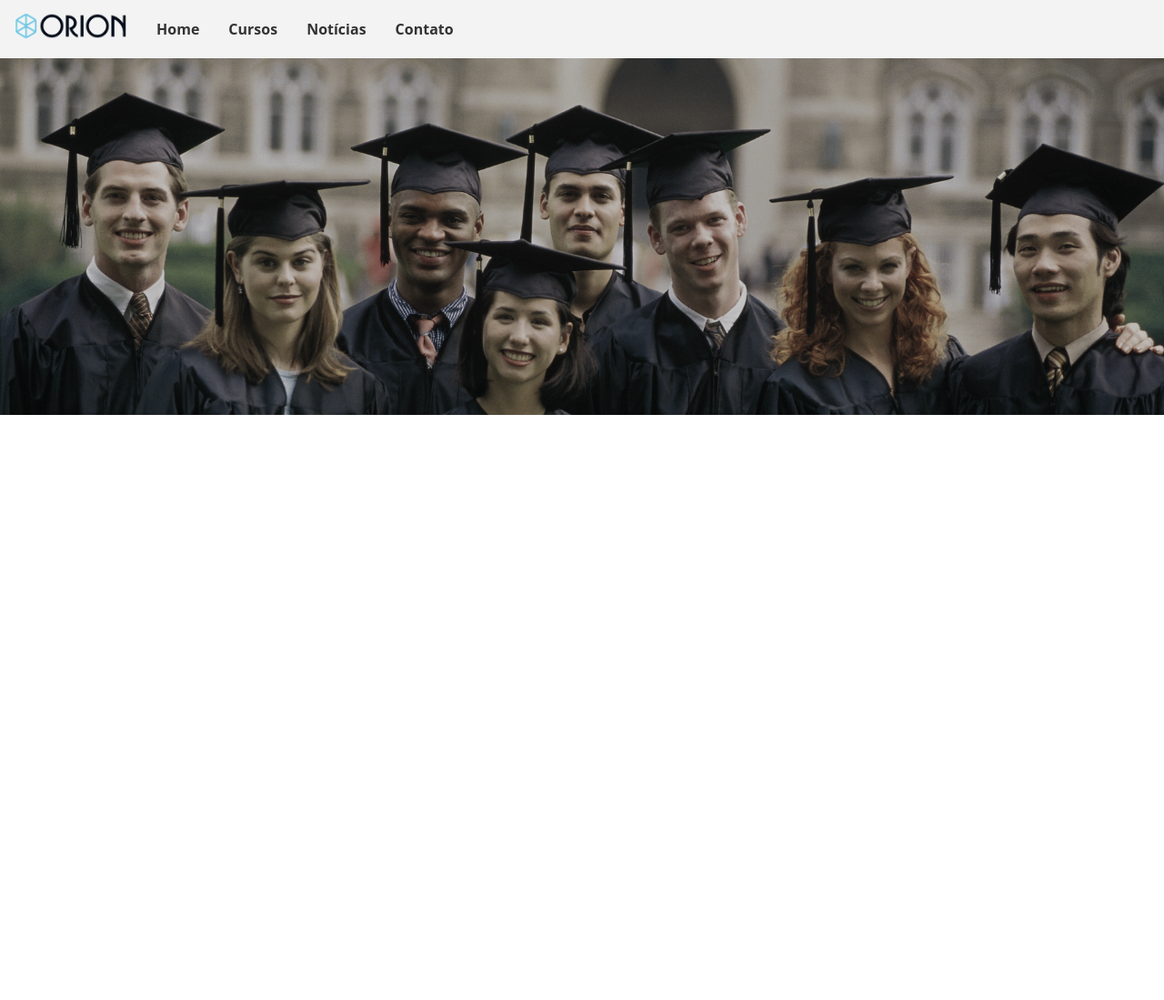
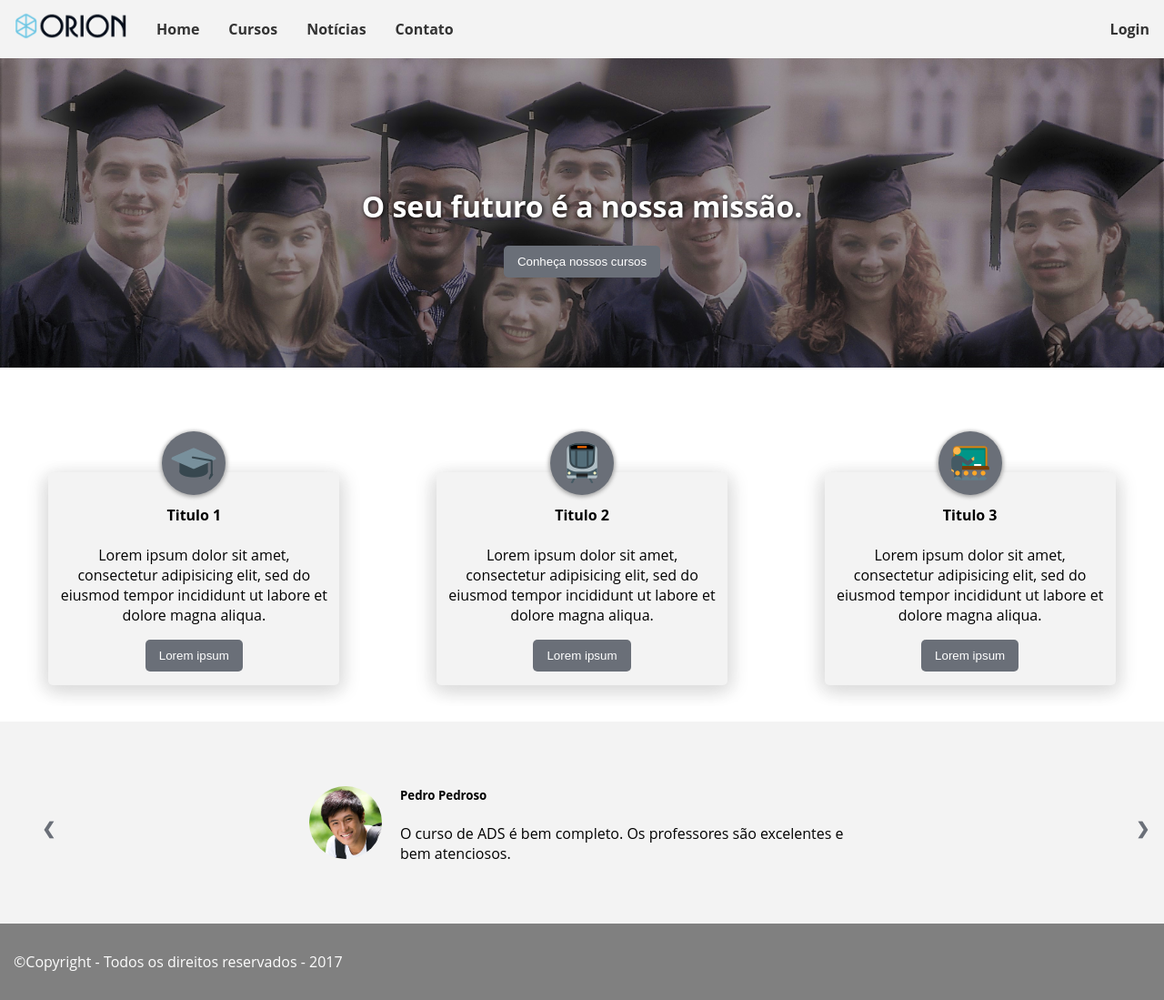
Before and after one commit to Luclujan7198/LMS, a Django app: page / in a window 1280 px wide. Shown: the whole page at 91% size. Before the commit the page ends 456 px from the top, so only its background shows below. Run offline with Django 3.2, Linux system fonts and the light colour scheme.

Commit message:
CTA e avaliacoes

```diff
--- a/LMS/LMSWeb/static/css/base.css
+++ b/LMS/LMSWeb/static/css/base.css
@@ -1,10 +1,7 @@
-* {
-    box-sizing: border-box;
-}
+* { box-sizing: border-box; }
 
 body {
     margin: 0;
-    /* background: #f7f7f7; */
     font-family: 'Open Sans', sans-serif;;
 }
 
@@ -18,13 +15,9 @@ a {
     font-weight: bold;
 }
 
-a:visited {
-    color: darkblue;
-}
+a:visited { color: darkblue; }
 
-.content {
-    padding: 15px;
-}
+.content { padding: 15px; }
 
 footer {
     background: gray;
@@ -33,13 +26,9 @@ footer {
 }
 
 /* NAVBAR */
-nav {
-    background-color: #f3f3f3;
-}
+nav { background-color: #f3f3f3; }
 
-nav .navbar-header .logo {
-    float: left;
-}
+nav .navbar-header .logo { float: left; }
 
 nav .navbar-header .logo a {
     display: block;
@@ -54,7 +43,8 @@ nav .navbar-header .logo a:hover {
 }
 
 nav .navbar-header .logo a img {
-    height: 29px; width: auto;
+    height: 29px;
+    width: auto;
 }
 
 nav .navbar-header .navbar-toggle {
@@ -71,9 +61,7 @@ nav .navbar-header .navbar-toggle a {
     text-decoration: none;
 }
 
-nav .navbar-header .navbar-toggle a:hover {
-    background-color: #ddd;
-}
+nav .navbar-header .navbar-toggle a:hover { background-color: #ddd; }
 
 @-webkit-keyframes openAnimation {
     from { max-height: 0; }
@@ -93,9 +81,9 @@ nav .nav-menu {
     animation: openAnimation .5s;
 }
 
-nav .nav-menu li {
-    float: left;
-}
+nav .nav-menu .nav-menu-right { float: right; }
+
+nav .nav-menu li { float: left; }
 
 nav .nav-menu li a {
     display: block;
@@ -110,21 +98,17 @@ nav .nav-menu li a:hover {
 }
 
 @media screen and (max-width: 600px) {
-    nav .nav-menu li {
-        float: none;
-    }
+    nav .nav-menu { width: 100%; }
 
-    .menu-hidden {
-        display: none;
-    }
+    nav .nav-menu li, nav .nav-menu .nav-menu-right { float: none; }
+
+    .menu-hidden { display: none; }
 
     .navbar-header {
         display: block;
         height: 61px;
     }
 
-    nav .navbar-header .navbar-toggle {
-        display: block;
-    }
+    nav .navbar-header .navbar-toggle { display: block; }
 }
 /* FIM NAVBAR */
--- a/LMS/LMSWeb/static/css/index.css
+++ b/LMS/LMSWeb/static/css/index.css
@@ -1,9 +1,139 @@
 .banner-home {
-    height: 120px;
+    height: 340px;
     width: 100%;
+    background-image: url('img/banner-home.jpg');
+    background-size: cover;
+    background-repeat: no-repeat;
+    background-position: center;
 }
 
-.banner-home img {
-    -webkit-filter: grayscale(50%) brightness(80%);
-    filter: grayscale(50%) brightness(80%);
+.block-text {
+    text-align: center;
+    color: white;
+    text-shadow: 1px 1px 5px #000;
+    height: 360px;
+    padding-top: 120px;
 }
+
+.btn-cta {
+    border: 0;
+    color: white;
+    background-color: #6a6f78;
+    padding: 10px 15px;
+    outline: 0;
+    border-radius: 5px;
+}
+
+.btn-cta:hover {
+    background-color: #3d4b67;
+}
+
+.btn-cta:focus, .btn-cta:active {
+    background-color: #2c3954;
+}
+
+.items-cta {
+    display: flex;
+    text-align: center;
+    flex-direction: row;
+    flex-wrap: wrap;
+    justify-content: space-around;
+    padding: 20px 0;
+}
+
+.item-cta {
+    padding: 20px 0;
+
+}
+
+.item-cta-content {
+    background-color: #f3f3f3;
+    padding: 15px 10px;
+    border-radius: 5px;
+    box-shadow: 5px 5px 20px #ddd, -5px 5px 20px #ddd;
+}
+
+.item-cta p {
+    max-width: 300px;
+}
+
+.item-cta img {
+    background-color: #6a6f78;
+    border-radius: 50%;
+    padding: 10px;
+    position: relative;
+    top: 30px;
+    box-shadow: 1px 1px 5px #aaa, -1px 1px 5px #aaa;
+    transition: .5s;
+}
+
+
+.avaliacao-alunos {
+    background-color: #f3f3f3;
+    /* text-align: center;   */
+    padding: 20px 30px;
+    position: relative;
+    margin: auto;
+}
+
+.avaliacao-alunos .avaliacao {
+    display: none;
+}
+
+.avaliacao-alunos .avaliacao {
+    /* display: flex; */
+    text-align: left;
+    align-items: center;
+    justify-content: center;
+    padding: 30px 0px;
+}
+
+.prev, .next {
+    cursor: pointer;
+    position: absolute;
+    top: 50%;
+    width: auto;
+    margin-top: -22px;
+    padding: 16px;
+    font-weight: bold;
+    font-size: 18px;
+    transition: 0.6s ease;
+    border-radius: 0 3px 3px 0;
+    color: #6a6f78;
+}
+
+.next {
+    right: 0;
+    border-radius: 3px 0 0 3px;
+}
+
+.prev:hover, .next:hover {
+    color: #3d4b67;
+}
+
+.avaliacao-alunos .avaliacao img {
+    height: 80px;
+    border-radius: 50%;
+    margin-right: 20px;
+}
+
+.avaliacao-alunos .avaliacao .texto-avaliacao p {
+    max-width: 500px;
+}
+
+@-webkit-keyframes fade {
+    from {opacity: .4}
+    to {opacity: 1}
+}
+
+@keyframes fade {
+    from {opacity: .4}
+    to {opacity: 1}
+}
+
+.fade {
+    -webkit-animation-name: fade;
+    -webkit-animation-duration: 1.5s;
+    animation-name: fade;
+    animation-duration: 1.5s;
+}
--- a/LMS/LMSWeb/templates/LMSWeb/base.html
+++ b/LMS/LMSWeb/templates/LMSWeb/base.html
@@ -28,6 +28,7 @@
                 <li><a href="cursos.html">Cursos</a></li>
                 <li><a href="noticias.html">Notícias</a></li>
                 <li><a href="contato.html">Contato</a></li>
+                <li class="nav-menu-right"><a href="login.html">Login</a></li>
             </ul>
         </nav>
     </header>
@@ -50,6 +51,33 @@
             else
                 menu.classList.add('menu-hidden');
         }
+
+        var slideIndex = 1;
+        showSlides(slideIndex);
+
+        function plusSlides(n) {
+          showSlides(slideIndex += n);
+        }
+
+        function currentSlide(n) {
+          showSlides(slideIndex = n);
+        }
+
+        function showSlides(n) {
+          var i;
+          var slides = document.getElementsByClassName("avaliacao");
+          var dots = document.getElementsByClassName("dot");
+          if (n > slides.length) {slideIndex = 1}
+          if (n < 1) {slideIndex = slides.length}
+          for (i = 0; i < slides.length; i++) {
+              slides[i].style.display = "none";
+          }
+          for (i = 0; i < dots.length; i++) {
+              dots[i].className = dots[i].className.replace(" active", "");
+          }
+          slides[slideIndex-1].style.display = "flex";
+          dots[slideIndex-1].className += " active";
+        }
     </script>
 </body>
 </html>
--- a/LMS/LMSWeb/templates/LMSWeb/index.html
+++ b/LMS/LMSWeb/templates/LMSWeb/index.html
@@ -13,10 +13,63 @@
 
 {% block container %}
     <div class="banner-home">
-        <img src="{% static 'img/banner-home.jpg' %}" class="img-responsive" />
+        <div class="block-text">
+            <h1>O seu futuro é a nossa missão.</h1>
+            <button class="btn-cta">Conheça nossos cursos</button>
+        </div>
     </div>
 
-    <div class="content">
+    <div class="items-cta">
+        <div class="item-cta">
+            <img src="{% static 'img/cap-color.png' %}" />
+            <div class="item-cta-content">
+                <h4>Titulo 1</h4>
+                <p>Lorem ipsum dolor sit amet, consectetur adipisicing elit, sed do eiusmod tempor incididunt ut labore et dolore magna aliqua.</p>
+                <button class="btn-cta">Lorem ipsum</button>
+            </div>
+        </div>
+        <div class="item-cta">
+            <img src="{% static 'img/subway-color.png' %}" />
+            <div class="item-cta-content">
+                <h4>Titulo 2</h4>
+                <p>Lorem ipsum dolor sit amet, consectetur adipisicing elit, sed do eiusmod tempor incididunt ut labore et dolore magna aliqua.</p>
+                <button class="btn-cta">Lorem ipsum</button>
+            </div>
+        </div>
+        <div class="item-cta">
+            <img src="{% static 'img/classroom-color.png' %}" />
+            <div class="item-cta-content">
+                <h4>Titulo 3</h4>
+                <p>Lorem ipsum dolor sit amet, consectetur adipisicing elit, sed do eiusmod tempor incididunt ut labore et dolore magna aliqua.</p>
+                <button class="btn-cta">Lorem ipsum</button>
+            </div>
+        </div>
+    </div>
 
+    <div class="avaliacao-alunos">
+        <div class="avaliacao fade">
+            <img src="{% static 'img/student1.jpg' %}">
+            <div class="texto-avaliacao">
+                <h5 class="nome-aluno">Pedro Pedroso</h5>
+                <p>O curso de ADS é bem completo. Os professores são excelentes e bem atenciosos.</p>
+            </div>
+        </div>
+        <div class="avaliacao fade">
+            <img src="{% static 'img/student2.jpg' %}">
+            <div class="texto-avaliacao">
+                <h5 class="nome-aluno">Aquele que não deve ser nomeado</h5>
+                <p>Acho incrível a qualidade dos laboratórios. Infraestrutura é muito boa, a rede nunca cai.</p>
+            </div>
+        </div>
+        <div class="avaliacao fade">
+            <img src="{% static 'img/student3.jpg' %}">
+            <div class="texto-avaliacao">
+                <h5 class="nome-aluno">Jessica Jones</h5>
+                <p>A faculdade possui uma estrutura ótima. As escadas rolantes estão sempre funcionando e a variedade de opções para alimentação no pátio chega a surpreender.</p>
+            </div>
+        </div>
+        <a class="prev" onclick="plusSlides(-1)">&#10094;</a>
+        <a class="next" onclick="plusSlides(1)">&#10095;</a>
     </div>
+
 {% endblock %}
```
Also changed, not shown: LMS/LMSWeb/static/css/img/banner-home-original.jpg (renamed from LMS/LMSWeb/static/img/banner-home.jpg), LMS/LMSWeb/static/css/img/banner-home.jpg (added), LMS/LMSWeb/static/img/cap-color.png (added), LMS/LMSWeb/static/img/cap.png (added), LMS/LMSWeb/static/img/classroom-color.png (added), LMS/LMSWeb/static/img/classroom.png (added), LMS/LMSWeb/static/img/student1.jpg (added), LMS/LMSWeb/static/img/student2.jpg (added), LMS/LMSWeb/static/img/student3.jpg (added), LMS/LMSWeb/static/img/subway-color.png (added), LMS/LMSWeb/static/img/subway.png (added).
